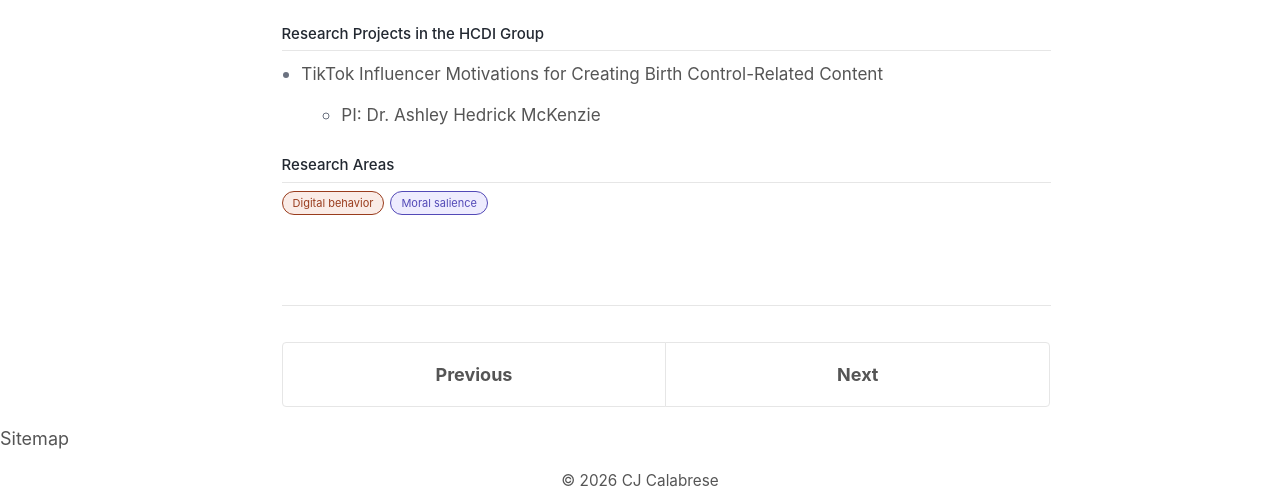
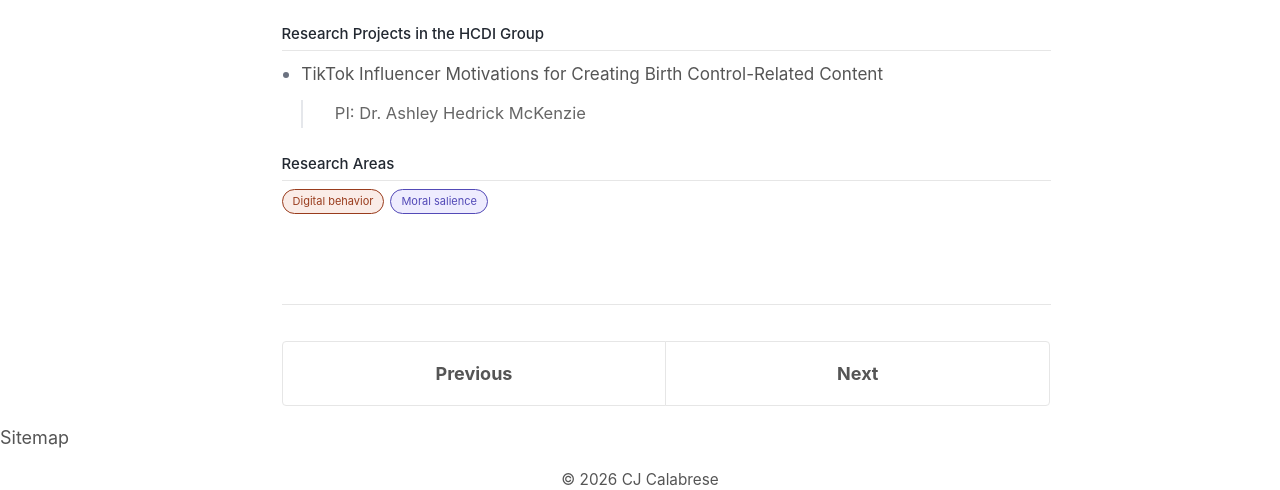
Before and after one commit to cjcalabresephd/cjcalabresephd.github.io, a Jekyll site: the page built from _people/kimberly-brooks.md, in a window 1280 px wide and 1237 px high. Shown: the part 744-1234 px from the top of the window. Built offline with Jekyll 4.4.1, drawn with Linux system fonts in a browser that asks for light colours; a script bundle is joined from its source files by our own code; library files that are not in the unit come from our copies.

Commit message:
adding ul style

```diff
--- a/_sass/_custom.scss
+++ b/_sass/_custom.scss
@@ -869,3 +869,21 @@ body .page__footer a:hover {
   color: #6b7280;   /* soft gray */
   font-size: 1.05em;
 }
+
+.pcp-list ul {
+  margin: 0.15rem 0;
+  padding-left: 1.2rem;
+}
+
+.pcp-list ul {
+  list-style: none;
+  margin: 0.15rem 0;
+  padding-left: 1rem;
+  border-left: 2px solid #e5e7eb;
+}
+
+.pcp-list ul li {
+  padding-left: 0.75rem;
+  color: #666;
+  font-size: 0.92rem;
+}
```
